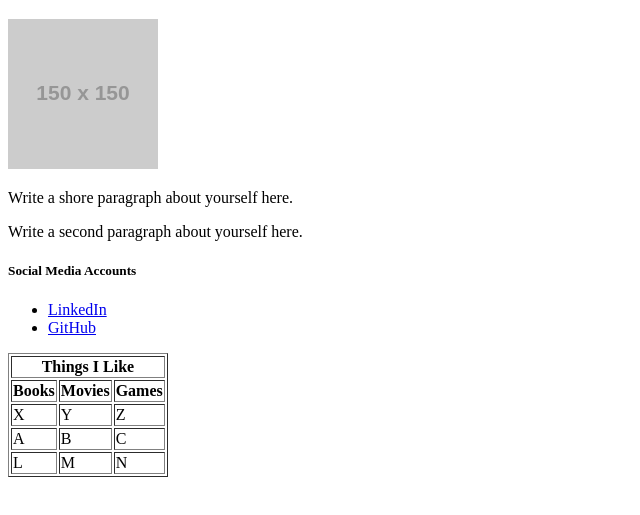
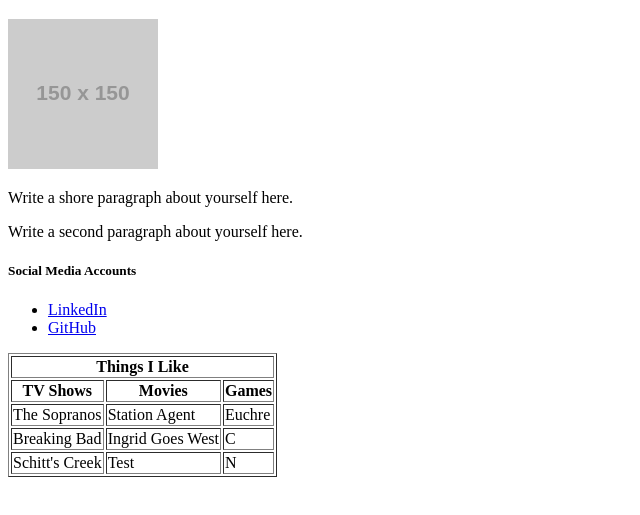
Before and after one commit to HilaryKoerner/HilaryKoerner.github.io, a plain HTML site: page index.html in a window 1280 px wide. Shown: the part 79-594 px from the top of the page, without its empty margins (0-640 px from the left). Drawn offline with Linux system fonts and the light colour scheme; placeholder pictures from the web are drawn by us.

Commit message:
updates to website

```diff
--- a/index.html
+++ b/index.html
@@ -25,23 +25,23 @@
         <th colspan="4">Things I Like</th>
       </tr>
       <tr>
-        <th>Books</th>
+        <th>TV Shows</th>
         <th>Movies</th>
         <th>Games</th>
       </tr>
       <tr>
-        <td>X</td>
-        <td>Y</td>
-        <td>Z</td>
+        <td>The Sopranos</td>
+        <td>Station Agent</td>
+        <td>Euchre</td>
       </tr>
       <tr>
-        <td>A</td>
-        <td>B</td>
+        <td>Breaking Bad</td>
+        <td>Ingrid Goes West</td>
         <td>C</td>
       </tr>
       <tr>
-        <td>L</td>
-        <td>M</td>
+        <td>Schitt's Creek</td>
+        <td>Test</td>
         <td>N</td>
       </tr>
   </table>
```
